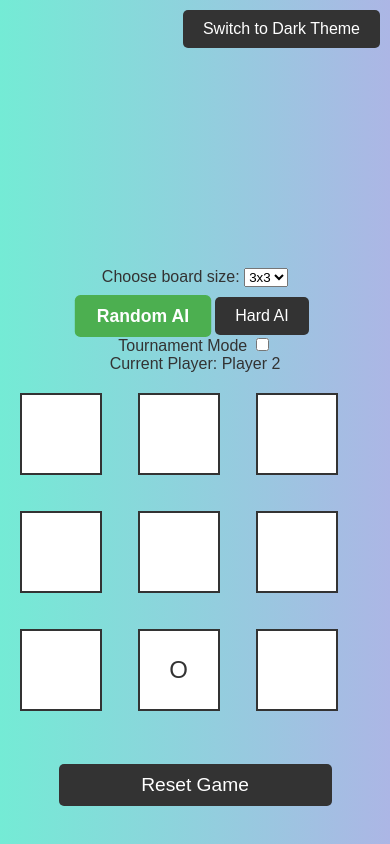
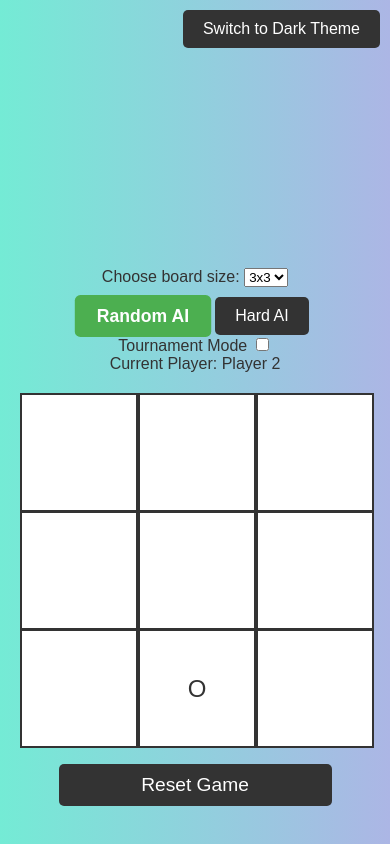
Before and after one commit to lida969/tic-tac-toe-board, a plain HTML site: page playWithAI/index.html in a window 390 px wide. Drawn offline with Linux system fonts and the light colour scheme.

Commit message:
Update style.css

```diff
--- a/playWithAI/style.css
+++ b/playWithAI/style.css
@@ -28,12 +28,12 @@ body {
 #tic-tac-toe-board {
     justify-content: center;
     display: grid;
-    gap: 10px;
-    width: 90vw;
-    max-width: 500px;
-    grid-template-columns: repeat(var(--columns, 3), 1fr);
-    grid-template-rows: repeat(var(--rows, 3), 1fr);
-    aspect-ratio: 1;
+    gap: 5%;
+    width: 90vmin; /* Задаем ширину игрового поля относительно меньшей стороны экрана */
+    max-width: 500px; /* Ограничиваем максимальную ширину */
+    aspect-ratio: 1; /* Поддерживаем квадратное поле */
+    grid-template-columns: repeat(var(--columns, 3), 1fr); /* Равные столбцы */
+    grid-template-rows: repeat(var(--rows, 3), 1fr); /* Равные строки */
 }
 
 .cell {
@@ -45,13 +45,10 @@ body {
     font-size: 2rem;
     cursor: pointer;
     transition: background-color 0.3s ease;
-    width: 20vw;
-    height: 20vw;
-    max-width: 100px;
-    max-height: 100px;
-    aspect-ratio: 1;
+    /* Убираем фиксированные размеры */
+    width: 100%;
+    height: 100%;
 }
-
 .game-message {
     text-align: center;
     margin-top: 20px;
@@ -176,19 +173,16 @@ body.dark-theme #resetButton:hover {
 
 /* Медиазапросы для мобильных устройств */
 @media (max-width: 768px) {
-    #tic-tac-toe-board {
 
-        --columns: 3; /* 3 колонки для экранов меньшего размера */
-         --rows: 3; /* 3 строки для экранов меньшего размера */
-         gap: 5px;
-        /* 3 столбца для мобильных */
-    }
+        #tic-tac-toe-board {
+            gap: 2%; /* Уменьшаем расстояние между ячейками на мобильных устройствах */
+        }
+        .cell {
+            font-size: 1.8rem; /* Уменьшаем шрифт для меньших экранов */
+        }
 
-    .cell {
-        font-size: 2rem;
-        width: 25vw; /* Размер ячеек будет зависеть от ширины экрана */
-        height: 25vw;
-    }
+
+
 
     #settings {
         width: 95%;
@@ -206,19 +200,17 @@ body.dark-theme #resetButton:hover {
 }
 
 @media (max-width: 480px) {
-    #tic-tac-toe-board {
-        --columns: 3; /* 3 колонки */
-        --rows: 3;
-     /* Используем 3 столбца */
-        gap: 3px;
-    }
+
+        #tic-tac-toe-board {
+            gap: 1%; /* Еще меньшее расстояние для самых маленьких экранов */
+        }
+        .cell {
+            font-size: 1.5rem; /* Дальнейшее уменьшение шрифта */
+        }
 
 
-.cell {
-    font-size: 1.5rem;
-    width: 20vw;
-    height: 20vw;
-}
+
+
 
 #settings {
     width: 100%;
```
